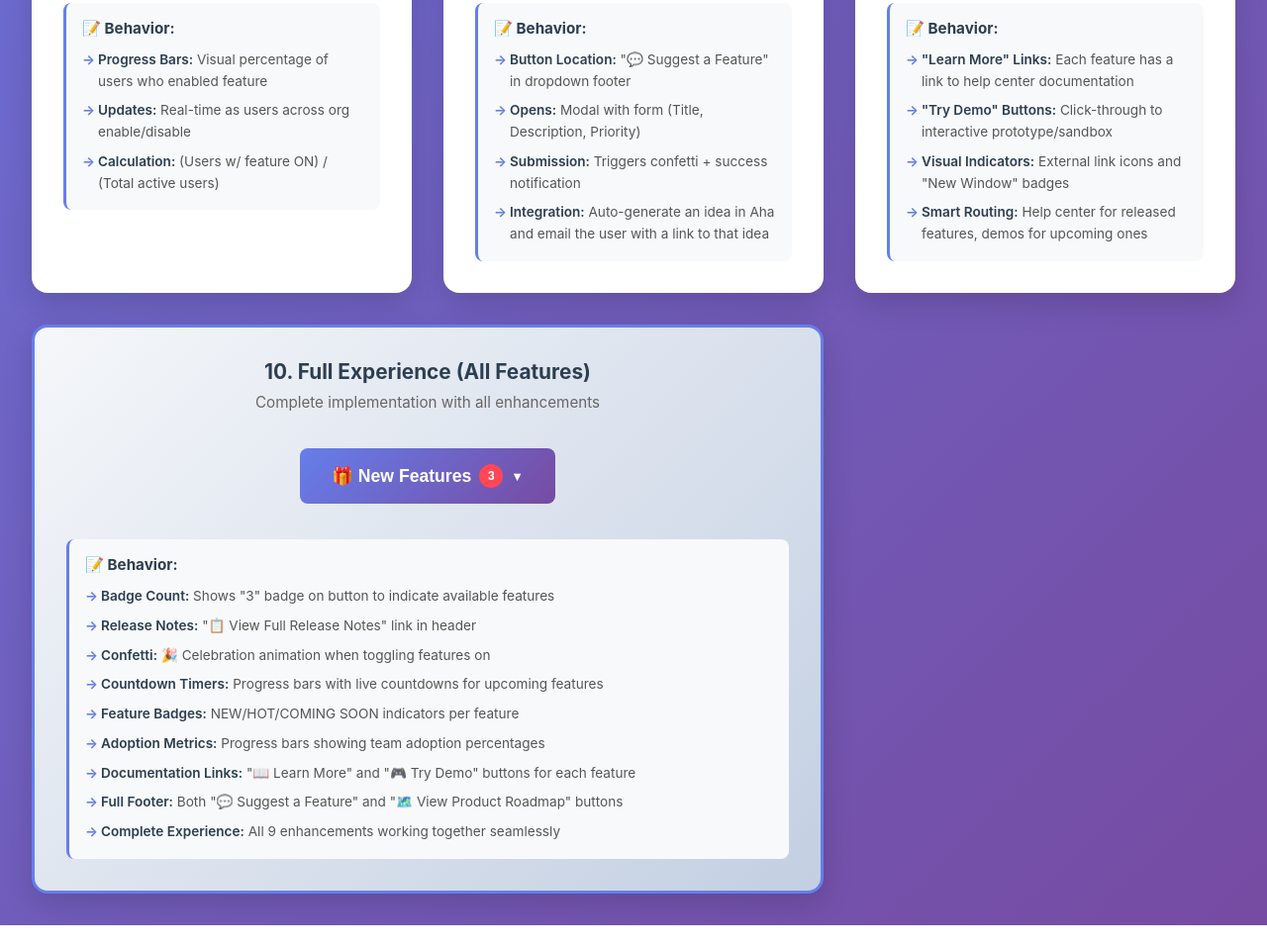
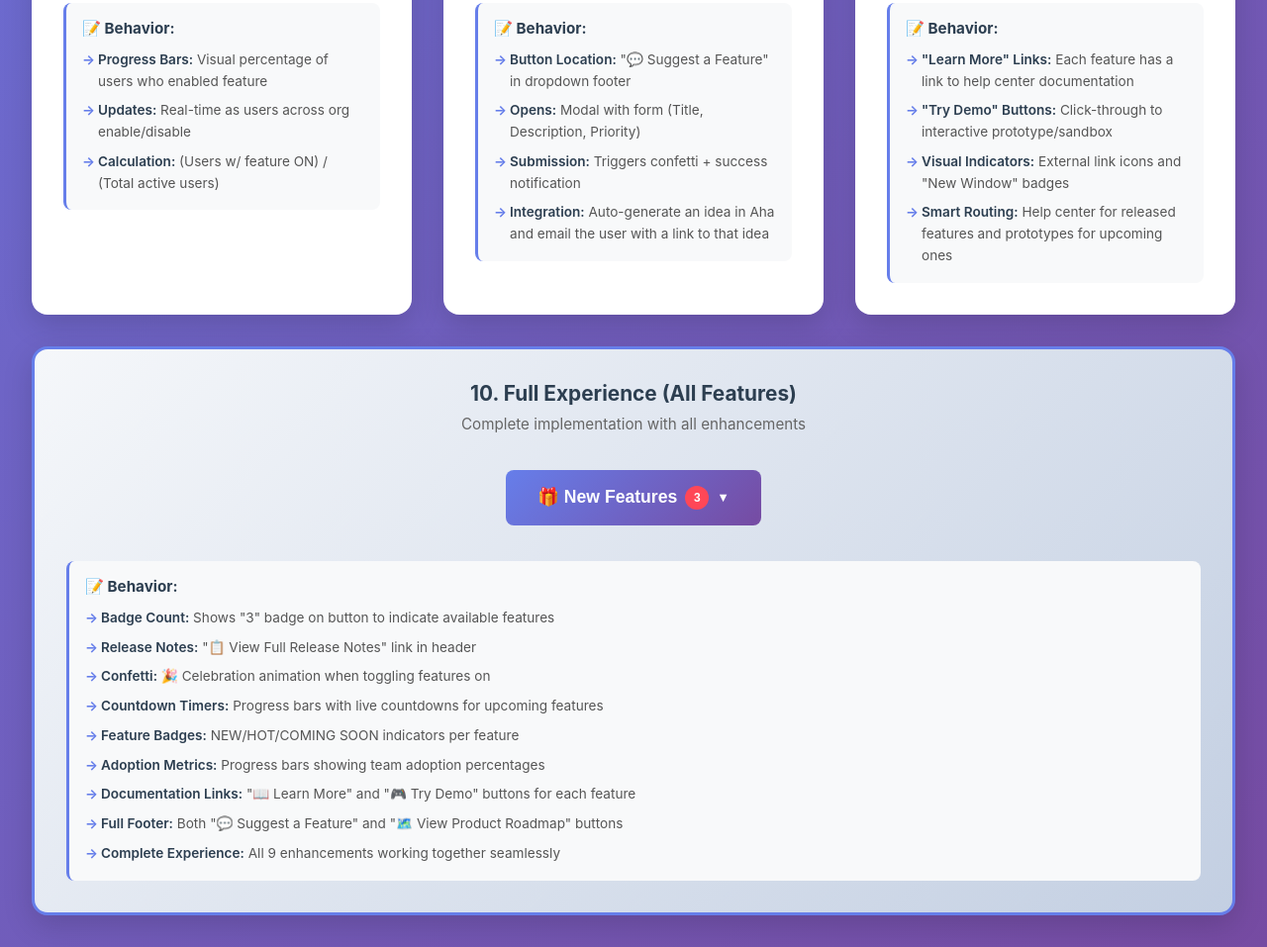
Before and after one commit to moti-og/new-features-ads, a website: page index.html in a window 1280 px wide. Shown: the part 1451-2408 px from the top of the page at 99% size. Before the commit the page ends 2386 px from the top, so only its background shows below. Drawn offline with nearby package versions, Linux system fonts and the light colour scheme.

Commit message:
Make Feature #10 (Full Experience) span full width of grid

```diff
--- a/index.html
+++ b/index.html
@@ -217,7 +217,7 @@
                     <li><strong>"Learn More" Links:</strong> Each feature has a link to help center documentation</li>
                     <li><strong>"Try Demo" Buttons:</strong> Click-through to interactive prototype/sandbox</li>
                     <li><strong>Visual Indicators:</strong> External link icons and "New Window" badges</li>
-                    <li><strong>Smart Routing:</strong> Help center for released features, demos for upcoming ones</li>
+                    <li><strong>Smart Routing:</strong> Help center for released features and prototypes for upcoming ones</li>
                 </ul>
             </div>
         </div>
--- a/styles.css
+++ b/styles.css
@@ -57,7 +57,7 @@ body {
 }
 
 .grid-item.featured {
-    grid-column: span 2;
+    grid-column: 1 / -1;
     background: linear-gradient(135deg, #f5f7fa 0%, #c3cfe2 100%);
     border: 3px solid #667eea;
 }
```
